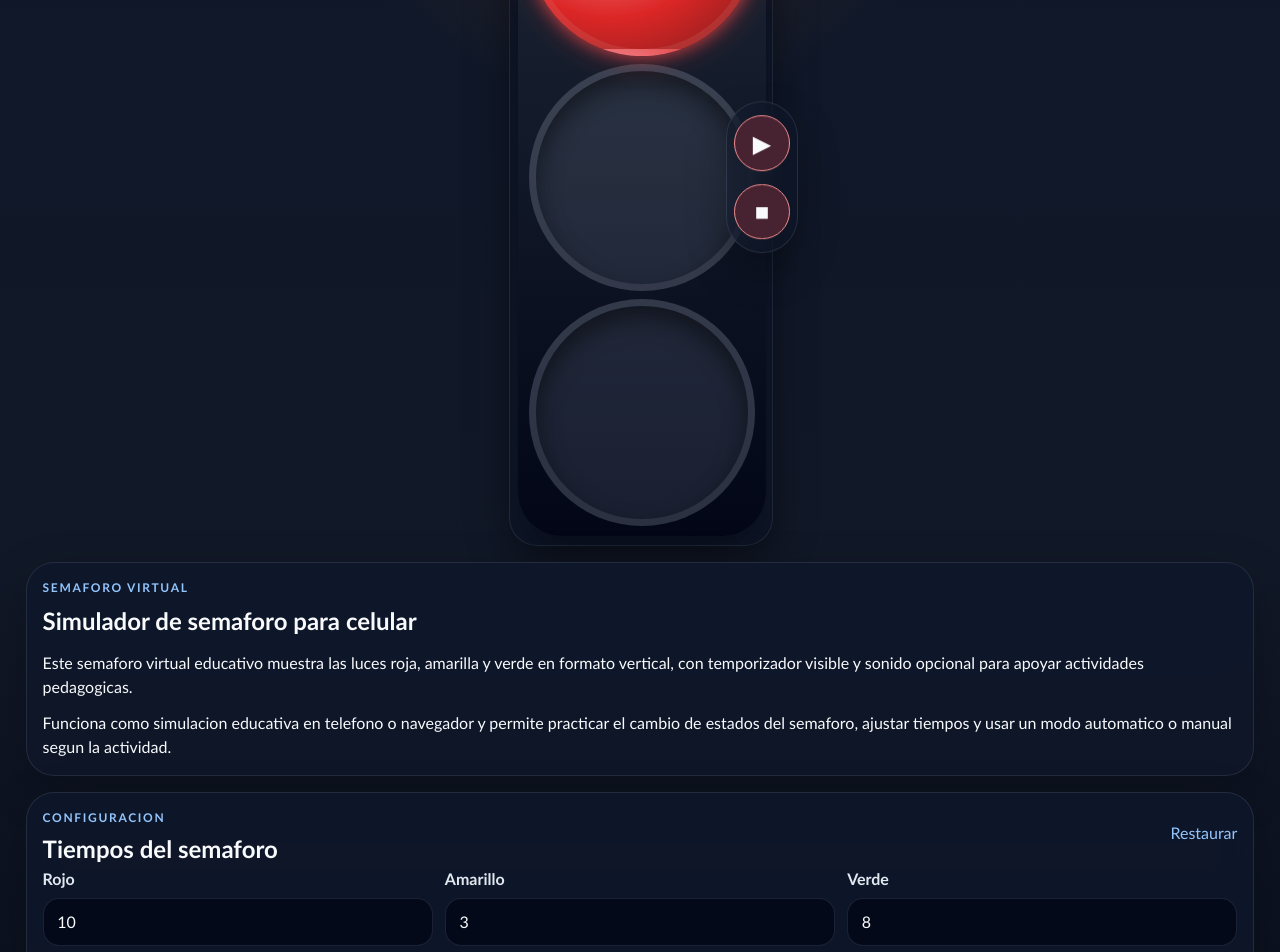
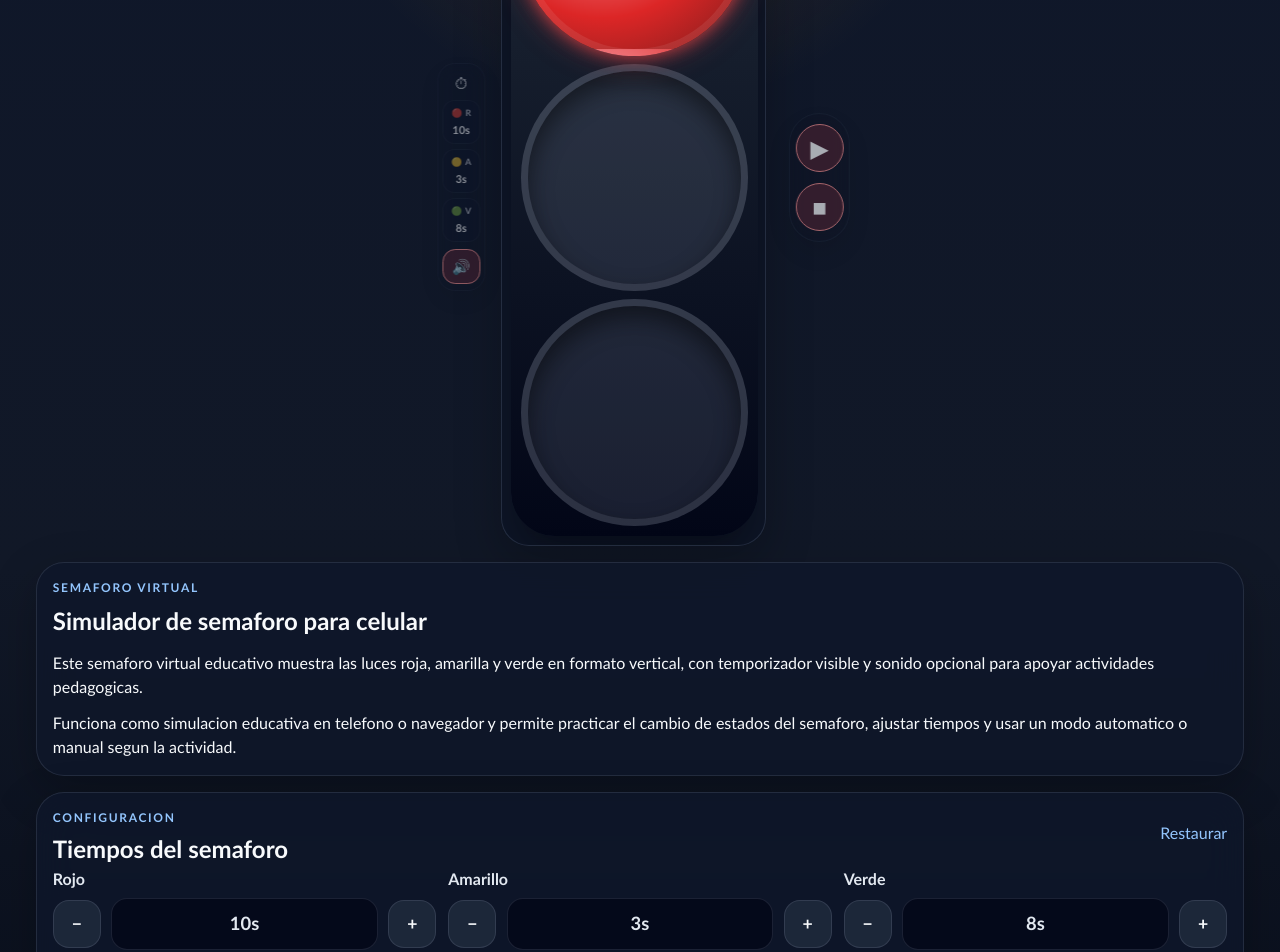
Before and after one commit to carteaga/mimo-traffic-lights, a React (Vite) app: page / in a window 1280 px wide. Shown: the part 240-1192 px from the top of the page. Built offline with nearby package versions, Linux system fonts and the light colour scheme; no server answers.

Commit message:
feat: refine traffic light hero controls layout

```diff
--- a/src/App.css
+++ b/src/App.css
@@ -4,8 +4,19 @@
   --hero-bottom-padding: 1rem;
   --hero-gap: 0.25rem;
   --hero-header-height: 2rem;
-  --control-rail-width: clamp(4.25rem, 16vw, 5.1rem);
-  --control-overlay-shift: clamp(-1.65rem, -7vw, -0.2rem);
+  --settings-rail-width: clamp(3rem, 10vw, 3.75rem);
+  --control-rail-width: clamp(3.75rem, 12vw, 4.5rem);
+  --hero-side-column-gap: clamp(0.9rem, 3vw, 2rem);
+  --hero-side-rail-space-left: var(--settings-rail-width);
+  --hero-side-rail-space-right: var(--control-rail-width);
+  --traffic-scene-width: calc(
+    var(--lamp-size) + (var(--traffic-shell-padding) * 2) +
+      (var(--traffic-panel-padding) * 2)
+  );
+  --settings-rail-inset: clamp(0.45rem, 1.4vw, 1rem);
+  --control-rail-inset: clamp(-0.6rem, -1.8vw, -1.15rem);
+  --settings-overlay-shift: 0rem;
+  --control-overlay-shift: 0rem;
   --traffic-panel-padding: clamp(0.45rem, 1.1dvh, 0.8rem);
   --traffic-shell-padding: clamp(0.5rem, 1.25dvh, 0.8rem);
   --traffic-gap: clamp(0.45rem, 1dvh, 0.8rem);
@@ -21,6 +32,8 @@
   );
   --lamp-size-by-width: calc(
     min(100vw, 100rem) - (var(--hero-horizontal-padding) * 2) -
+      var(--hero-side-rail-space-left) - var(--hero-side-rail-space-right) -
+      (var(--hero-side-column-gap) * 2) -
       (var(--traffic-panel-padding) * 2) - (var(--traffic-shell-padding) * 2) - 1rem
   );
   --lamp-size: min(var(--lamp-size-by-height), var(--lamp-size-by-width));
@@ -61,7 +74,7 @@
   grid-template-rows: auto minmax(0, 1fr);
   row-gap: var(--hero-gap);
   align-items: stretch;
-  overflow: hidden;
+  overflow: visible;
 }
 
 .hero-header {
@@ -114,18 +127,35 @@
   position: relative;
   width: min(
     100%,
-    calc(var(--lamp-size) + (var(--traffic-shell-padding) * 2) + (var(--traffic-panel-padding) * 2))
+    calc(
+      var(--traffic-scene-width) + var(--hero-side-rail-space-left) +
+        var(--hero-side-rail-space-right) + (var(--hero-side-column-gap) * 2)
+    )
   );
+  min-height: 100%;
   display: grid;
+  grid-template-columns:
+    minmax(0, var(--settings-rail-width))
+    minmax(0, var(--traffic-scene-width))
+    minmax(0, var(--control-rail-width));
   align-items: center;
-  justify-items: center;
+  column-gap: var(--hero-side-column-gap);
 }
 
 .hero-controls-overlay {
-  position: absolute;
-  top: 50%;
-  right: var(--control-overlay-shift);
-  transform: translateY(-50%);
+  position: relative;
+  grid-column: 3;
+  justify-self: end;
+  transform: translateX(var(--control-rail-inset));
+  z-index: 2;
+  pointer-events: none;
+}
+
+.hero-settings-overlay {
+  position: relative;
+  grid-column: 1;
+  justify-self: start;
+  transform: translateX(var(--settings-rail-inset));
   z-index: 2;
   pointer-events: none;
 }
@@ -179,30 +209,156 @@
 }
 
 .traffic-light-card {
-  width: min(
-    100%,
-    calc(var(--lamp-size) + (var(--traffic-shell-padding) * 2) + (var(--traffic-panel-padding) * 2))
-  );
+  grid-column: 2;
+  width: min(100%, var(--traffic-scene-width));
   min-height: 100%;
   height: 100%;
   padding: var(--traffic-panel-padding);
   display: grid;
   align-items: center;
+  justify-self: center;
+  overflow: hidden;
 }
 
 .floating-controls {
   display: grid;
-  gap: 0.8rem;
+  gap: 0.7rem;
   justify-items: center;
   align-content: center;
   width: var(--control-rail-width);
-  padding: 0.8rem 0.45rem;
+  padding: 0.65rem 0.35rem;
   border-radius: 999px;
-  background: rgba(15, 23, 42, 0.44);
+  background: rgba(15, 23, 42, 0.16);
+  border: 1px solid rgba(148, 163, 184, 0.09);
+  box-shadow: 0 0.7rem 1.6rem rgba(0, 0, 0, 0.14);
+  backdrop-filter: blur(10px);
+  opacity: 0.66;
+  pointer-events: auto;
+  transition:
+    opacity 160ms ease,
+    background-color 160ms ease,
+    border-color 160ms ease,
+    box-shadow 160ms ease,
+    backdrop-filter 160ms ease;
+}
+
+.quick-settings-rail {
+  display: grid;
+  gap: 0.45rem;
+  width: var(--settings-rail-width);
+  padding: 0.4rem 0.24rem;
+  border-radius: 1.1rem;
+  background: rgba(15, 23, 42, 0.12);
+  border: 1px solid rgba(148, 163, 184, 0.08);
+  box-shadow: 0 0.55rem 1.35rem rgba(0, 0, 0, 0.12);
+  backdrop-filter: blur(8px);
+  opacity: 0.56;
+  pointer-events: auto;
+  transition:
+    opacity 160ms ease,
+    background-color 160ms ease,
+    border-color 160ms ease,
+    box-shadow 160ms ease,
+    backdrop-filter 160ms ease;
+}
+
+.floating-controls:hover,
+.floating-controls:focus-within,
+.quick-settings-rail:hover,
+.quick-settings-rail:focus-within {
+  opacity: 0.95;
+  background: rgba(15, 23, 42, 0.28);
+  border-color: rgba(148, 163, 184, 0.18);
+  box-shadow: 0 1rem 2.4rem rgba(0, 0, 0, 0.24);
+  backdrop-filter: blur(16px);
+}
+
+.quick-settings-rail__group {
+  display: grid;
+  gap: 0.35rem;
+  justify-items: center;
+}
+
+.quick-settings-rail__label,
+.quick-settings-rail__hint {
+  margin: 0;
+  text-align: center;
+}
+
+.quick-settings-rail__label {
+  font-size: 1rem;
+}
+
+.quick-settings-rail__hint {
+  color: #cbd5e1;
+  font-size: 0.62rem;
+  line-height: 1.25;
+}
+
+.quick-setting-chip {
+  width: 100%;
+  padding: 0.28rem 0.2rem;
+  border-radius: 0.75rem;
+  background: rgba(15, 23, 42, 0.34);
+  border: 1px solid rgba(148, 163, 184, 0.07);
+  transition:
+    background-color 160ms ease,
+    border-color 160ms ease;
+}
+
+.quick-setting-chip__header,
+.quick-setting-chip__summary {
+  display: flex;
+  align-items: center;
+  justify-content: center;
+}
+
+.quick-setting-chip__header {
+  gap: 0.18rem;
+  font-size: 0.55rem;
+  font-weight: 700;
+  color: rgba(226, 232, 240, 0.74);
+}
+
+.quick-sound-toggle,
+.stepper-button {
+  border: 0;
+  color: #f8fafc;
+  background: rgba(30, 41, 59, 0.95);
   border: 1px solid rgba(148, 163, 184, 0.18);
-  box-shadow: 0 1.15rem 2.5rem rgba(0, 0, 0, 0.28);
-  backdrop-filter: blur(18px);
-  pointer-events: auto;
+  font: inherit;
+}
+
+.stepper-button:disabled,
+.quick-sound-toggle:disabled {
+  opacity: 0.45;
+}
+
+.quick-setting-chip__summary {
+  margin-top: 0.18rem;
+  min-width: 100%;
+  font-size: 0.68rem;
+  font-weight: 800;
+  text-align: center;
+  color: rgba(248, 250, 252, 0.92);
+}
+
+.quick-sound-toggle {
+  width: 100%;
+  min-height: 2.2rem;
+  border-radius: 0.8rem;
+  font-size: 0.92rem;
+  background: rgba(30, 41, 59, 0.7);
+  border-color: rgba(148, 163, 184, 0.12);
+  transition:
+    background-color 160ms ease,
+    border-color 160ms ease,
+    transform 160ms ease;
+}
+
+.quick-sound-toggle--on {
+  background: color-mix(in srgb, var(--state-accent) 25%, #0f172a);
+  border-color: color-mix(in srgb, var(--state-accent) 60%, white);
 }
 
 .floating-control {
@@ -210,11 +366,16 @@
   aspect-ratio: 1;
   border: 0;
   border-radius: 999px;
-  background: rgba(15, 23, 42, 0.88);
+  background: rgba(15, 23, 42, 0.72);
   color: #f8fafc;
-  border: 1px solid rgba(148, 163, 184, 0.18);
+  border: 1px solid rgba(148, 163, 184, 0.14);
   font-size: 1.5rem;
   line-height: 1;
+  transition:
+    transform 160ms ease,
+    background-color 160ms ease,
+    border-color 160ms ease,
+    box-shadow 160ms ease;
 }
 
 .floating-control:disabled {
@@ -224,8 +385,43 @@
 
 .floating-control--primary,
 .floating-control--stop {
-  background: color-mix(in srgb, var(--state-accent) 22%, #0f172a);
-  border-color: color-mix(in srgb, var(--state-accent) 55%, white);
+  background: color-mix(in srgb, var(--state-accent) 16%, #0f172a);
+  border-color: color-mix(in srgb, var(--state-accent) 40%, white);
+}
+
+.floating-controls:hover .floating-control,
+.floating-controls:focus-within .floating-control,
+.floating-control:hover,
+.floating-control:focus-visible,
+.floating-control:active,
+.quick-settings-rail:hover .quick-setting-chip,
+.quick-settings-rail:focus-within .quick-setting-chip,
+.quick-sound-toggle:hover,
+.quick-sound-toggle:focus-visible,
+.quick-sound-toggle:active {
+  border-color: rgba(148, 163, 184, 0.22);
+}
+
+.floating-control:hover,
+.floating-control:focus-visible,
+.floating-control:active,
+.quick-sound-toggle:hover,
+.quick-sound-toggle:focus-visible,
+.quick-sound-toggle:active {
+  transform: translateY(-1px);
+}
+
+.floating-control:hover,
+.floating-control:focus-visible,
+.floating-control:active {
+  background: color-mix(in srgb, var(--state-accent) 24%, #0f172a);
+  border-color: color-mix(in srgb, var(--state-accent) 60%, white);
+  box-shadow: 0 0.45rem 1.15rem rgba(0, 0, 0, 0.22);
+}
+
+.quick-settings-rail:hover .quick-setting-chip,
+.quick-settings-rail:focus-within .quick-setting-chip {
+  background: rgba(15, 23, 42, 0.48);
 }
 
 .traffic-light-shell {
@@ -464,19 +660,41 @@
   gap: 0.45rem;
 }
 
+.field--stepper {
+  align-content: start;
+}
+
 .field span {
   color: #e2e8f0;
   font-weight: 600;
 }
 
-.field input {
+.duration-stepper {
+  display: grid;
+  grid-template-columns: auto minmax(0, 1fr) auto;
+  gap: 0.65rem;
+  align-items: center;
+}
+
+.stepper-button {
+  min-width: 3rem;
   min-height: 3rem;
   border-radius: 1rem;
+  font: inherit;
+  font-size: 1.1rem;
+  font-weight: 800;
+}
+
+.stepper-value {
+  min-height: 3.25rem;
+  border-radius: 1rem;
+  background: rgba(2, 6, 23, 0.72);
   border: 1px solid rgba(148, 163, 184, 0.16);
-  background: rgba(2, 6, 23, 0.72);
+  display: grid;
+  place-items: center;
   color: #f8fafc;
-  padding: 0 0.85rem;
-  font: inherit;
+  font-size: 1.15rem;
+  font-weight: 900;
 }
 
 .footer {
@@ -500,8 +718,11 @@
 @media (max-height: 740px) {
   .app {
     --hero-header-height: 1.7rem;
-    --control-rail-width: 3.8rem;
-    --control-overlay-shift: clamp(-1.15rem, -6vw, -0.15rem);
+    --settings-rail-width: 3.1rem;
+    --control-rail-width: 3.5rem;
+    --hero-side-column-gap: 0.5rem;
+    --settings-rail-inset: 0.22rem;
+    --control-rail-inset: -0.3rem;
     --traffic-panel-padding: 0.4rem;
     --traffic-shell-padding: 0.45rem;
     --traffic-gap: 0.35rem;
@@ -526,19 +747,74 @@
     padding: 0.65rem 0.35rem;
   }
 
+  .quick-settings-rail {
+    gap: 0.4rem;
+    padding: 0.35rem 0.2rem;
+  }
+
   .floating-control {
     font-size: 1.2rem;
+  }
+
+  .quick-setting-chip {
+    padding: 0.3rem 0.2rem;
   }
 }
 
 @media (min-width: 860px) {
   .app {
-    --hero-horizontal-padding: clamp(1.25rem, 2vw, 2.5rem);
+    --hero-horizontal-padding: clamp(1.5rem, 2.8vw, 3.5rem);
     --hero-header-height: 2.3rem;
-    --control-rail-width: clamp(4.5rem, 5vw, 5.5rem);
-    --control-overlay-shift: clamp(-1.8rem, -2vw, -0.45rem);
+    --settings-rail-width: clamp(3rem, 3.5vw, 3.6rem);
+    --control-rail-width: clamp(3.8rem, 4vw, 4.4rem);
+    --hero-side-column-gap: clamp(1.2rem, 3vw, 2.4rem);
+    --settings-rail-inset: clamp(0.75rem, 1.8vw, 1.4rem);
+    --control-rail-inset: clamp(-0.95rem, -1.8vw, -1.7rem);
     --traffic-panel-padding: clamp(0.55rem, 0.9dvh, 1rem);
     --traffic-shell-padding: clamp(0.65rem, 1dvh, 1rem);
     --traffic-gap: clamp(0.55rem, 0.9dvh, 1rem);
   }
 }
+
+@media (max-width: 560px) {
+  .app {
+    --hero-side-column-gap: 0rem;
+    --hero-side-rail-space-left: 0rem;
+    --hero-side-rail-space-right: 0rem;
+    --settings-rail-inset: 0rem;
+    --control-rail-inset: 0rem;
+    --lamp-size-by-width: calc(
+      min(100vw, 100rem) - (var(--hero-horizontal-padding) * 2) -
+        (var(--traffic-panel-padding) * 2) - (var(--traffic-shell-padding) * 2) - 1rem
+    );
+  }
+
+  .hero-light-stack {
+    width: min(100%, var(--traffic-scene-width));
+    grid-template-columns: minmax(0, var(--traffic-scene-width));
+    justify-items: center;
+  }
+
+  .hero-settings-overlay,
+  .hero-controls-overlay {
+    position: absolute;
+    top: 50%;
+    grid-column: 1;
+  }
+
+  .hero-settings-overlay {
+    left: max(-0.15rem, var(--settings-overlay-shift));
+    justify-self: unset;
+    transform: translateY(-50%);
+  }
+
+  .hero-controls-overlay {
+    right: max(-0.35rem, var(--control-overlay-shift));
+    justify-self: unset;
+    transform: translateY(-50%);
+  }
+
+  .traffic-light-card {
+    grid-column: 1;
+  }
+}
--- a/src/App.tsx
+++ b/src/App.tsx
@@ -1,6 +1,7 @@
 import './App.css'
 
 import { Controls } from './components/Controls'
+import { QuickSettingsRail } from './components/QuickSettingsRail'
 import { RemoteSessionPanel } from './components/RemoteSessionPanel'
 import { SettingsPanel } from './components/SettingsPanel'
 import { SoundToggle } from './components/SoundToggle'
@@ -148,6 +149,17 @@ function App() {
         </header>
         <div className="hero-light-stage">
           <div className="hero-light-stack">
+            <div className="hero-settings-overlay">
+              <QuickSettingsRail
+                config={config}
+                isSoundBlocked={isBlocked}
+                onToggleSound={() =>
+                  handleAction(() =>
+                    updateConfig({ soundEnabled: !config.soundEnabled }),
+                  )
+                }
+              />
+            </div>
             <TrafficLight currentState={currentState} />
             <div className="hero-controls-overlay">
               <Controls
--- /dev/null
+++ b/src/components/QuickSettingsRail.tsx
@@ -0,0 +1,53 @@
+import type { TrafficLightConfig } from '../types'
+
+type QuickSettingsRailProps = {
+  config: TrafficLightConfig
+  isSoundBlocked: boolean
+  onToggleSound: () => void
+}
+
+const QUICK_FIELDS = [
+  { key: 'redDuration', label: 'Rojo', icon: '🔴' },
+  { key: 'yellowDuration', label: 'Amarillo', icon: '🟡' },
+  { key: 'greenDuration', label: 'Verde', icon: '🟢' },
+] as const
+
+export function QuickSettingsRail({
+  config,
+  isSoundBlocked,
+  onToggleSound,
+}: QuickSettingsRailProps) {
+  return (
+    <section className="quick-settings-rail" aria-label="Ajustes rápidos del semáforo">
+      <div className="quick-settings-rail__group">
+        <p className="quick-settings-rail__label" aria-hidden="true">
+          ⏱
+        </p>
+        {QUICK_FIELDS.map((field) => (
+          <div key={field.key} className="quick-setting-chip">
+            <div className="quick-setting-chip__header">
+              <span aria-hidden="true">{field.icon}</span>
+              <span>{field.label.charAt(0)}</span>
+            </div>
+            <div className="quick-setting-chip__summary">{config[field.key]}s</div>
+          </div>
+        ))}
+      </div>
+
+      <div className="quick-settings-rail__group">
+        <button
+          type="button"
+          className={`quick-sound-toggle ${config.soundEnabled ? 'quick-sound-toggle--on' : ''}`}
+          onClick={onToggleSound}
+          aria-pressed={config.soundEnabled}
+          aria-label={config.soundEnabled ? 'Desactivar sonido' : 'Activar sonido'}
+        >
+          <span aria-hidden="true">{config.soundEnabled ? '🔊' : '🔇'}</span>
+        </button>
+        {isSoundBlocked && config.soundEnabled ? (
+          <p className="quick-settings-rail__hint">Toca para activar audio</p>
+        ) : null}
+      </div>
+    </section>
+  )
+}
--- a/src/components/SettingsPanel.tsx
+++ b/src/components/SettingsPanel.tsx
@@ -35,19 +35,34 @@ export function SettingsPanel({
 
       <div className="settings-grid">
         {FIELDS.map((field) => (
-          <label key={field.key} className="field">
+          <section key={field.key} className="field field--stepper">
             <span>{field.label}</span>
-            <input
-              type="number"
-              min={MIN_DURATION}
-              max={MAX_DURATION}
-              inputMode="numeric"
-              value={config[field.key]}
-              onChange={(event) =>
-                onDurationChange(field.key, Number(event.target.value))
-              }
-            />
-          </label>
+            <div className="duration-stepper" aria-label={`Tiempo ${field.label.toLowerCase()}`}>
+              <button
+                type="button"
+                className="stepper-button"
+                onClick={() =>
+                  onDurationChange(field.key, Math.max(MIN_DURATION, config[field.key] - 1))
+                }
+                disabled={config[field.key] <= MIN_DURATION}
+                aria-label={`Reducir tiempo ${field.label.toLowerCase()}`}
+              >
+                −
+              </button>
+              <span className="stepper-value">{config[field.key]}s</span>
+              <button
+                type="button"
+                className="stepper-button"
+                onClick={() =>
+                  onDurationChange(field.key, Math.min(MAX_DURATION, config[field.key] + 1))
+                }
+                disabled={config[field.key] >= MAX_DURATION}
+                aria-label={`Aumentar tiempo ${field.label.toLowerCase()}`}
+              >
+                +
+              </button>
+            </div>
+          </section>
         ))}
       </div>
       <p className="field-help">
```
